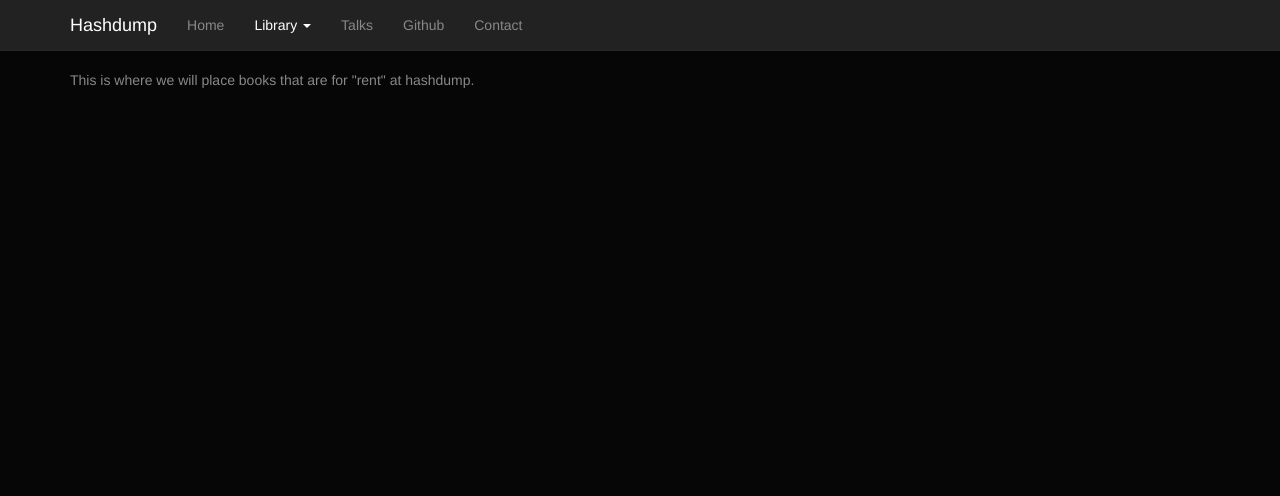
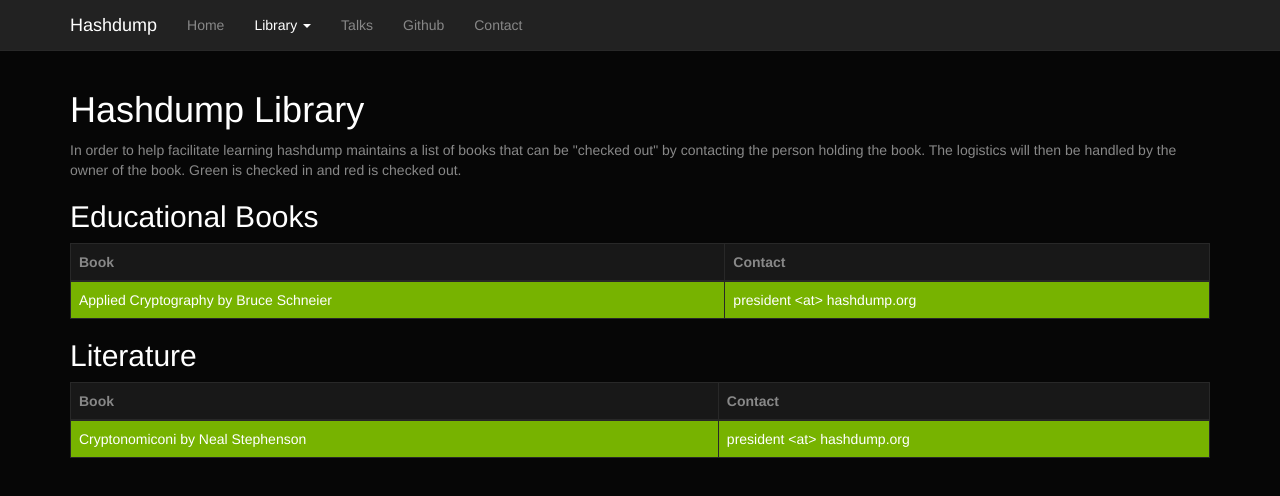
Before and after one commit to Hashdump/hashdump.org, a plain HTML site: page library/books.html in a window 1280 px wide. Drawn offline with Linux system fonts and the light colour scheme; a web font is replaced by a local one.

Commit message:
Fixed ico in library files, updated readme, populated books and cheat.

```diff
--- a/library/books.html
+++ b/library/books.html
@@ -6,7 +6,7 @@
     <meta name="viewport" content="width=device-width, initial-scale=1">
     <meta name="description" content="Hashdump is the computer security club at Colorado State University. We participate and put on numerous security competitions every year, and attempt to facilitate a better understanding of security as a whole. All majors are welcome to join and participate">
     <meta name="author" content="Cale Black">
-    <link rel="shortcut icon" href="dist/assets/favicon.png">
+    <link rel="shortcut icon" href="../dist/assets/favicon.png">
 
     <title>Hashdump</title>
 
@@ -52,8 +52,45 @@
 
     <div class="container">
     <!--Content goes here-->
-      </br>
-      <p>This is where we will place books that are for "rent" at hashdump.</p>
+    </br>
+      <h1>Hashdump Library</h1>
+      <p>In order to help facilitate learning hashdump maintains a list of books that can be "checked out" by contacting the person holding the book. The logistics will then be handled by the owner of the book. Green is checked in and red is checked out.</p>
+      <h2>Educational Books</h2>
+            <div class="bs-example table-responsive">
+              <table class="table table-striped table-bordered table-hover">
+                <thead>
+                  <tr>
+                    <th>Book</th>
+                    <th>Contact</th>
+                  </tr>
+                </thead>
+                <tbody>
+                  <tr class="success">
+                    <td>Applied Cryptography by Bruce Schneier</td>
+                    <td>president &lt;at&gt; hashdump.org</td>
+                  </tr>
+                </tbody>
+              </table>
+            </div>
+            <h2>Literature</h2>
+            <div class="bs-example table-responsive">
+              <table class="table table-striped table-bordered table-hover">
+                <thead>
+                  <tr>
+                    <th>Book</th>
+                    <th>Contact</th>
+                  </tr>
+                </thead>
+                <tbody>
+                  <tr class="success">
+                    <td>Cryptonomiconi by Neal Stephenson&nbsp;&nbsp;&nbsp;&nbsp;&nbsp;</td>
+                    <td>president &lt;at&gt; hashdump.org</td>
+                  </tr>
+                </tbody>
+              </table>
+            </div>
+
+
     </div>
     </div><!-- /.container -->
 
```
Also changed, not shown: library/cheat.html (+13 -3 lines), library/series.html (+1 -1 lines), library/template.html (+1 -1 lines), talks.html (+36 -7 lines), 1 other file.
